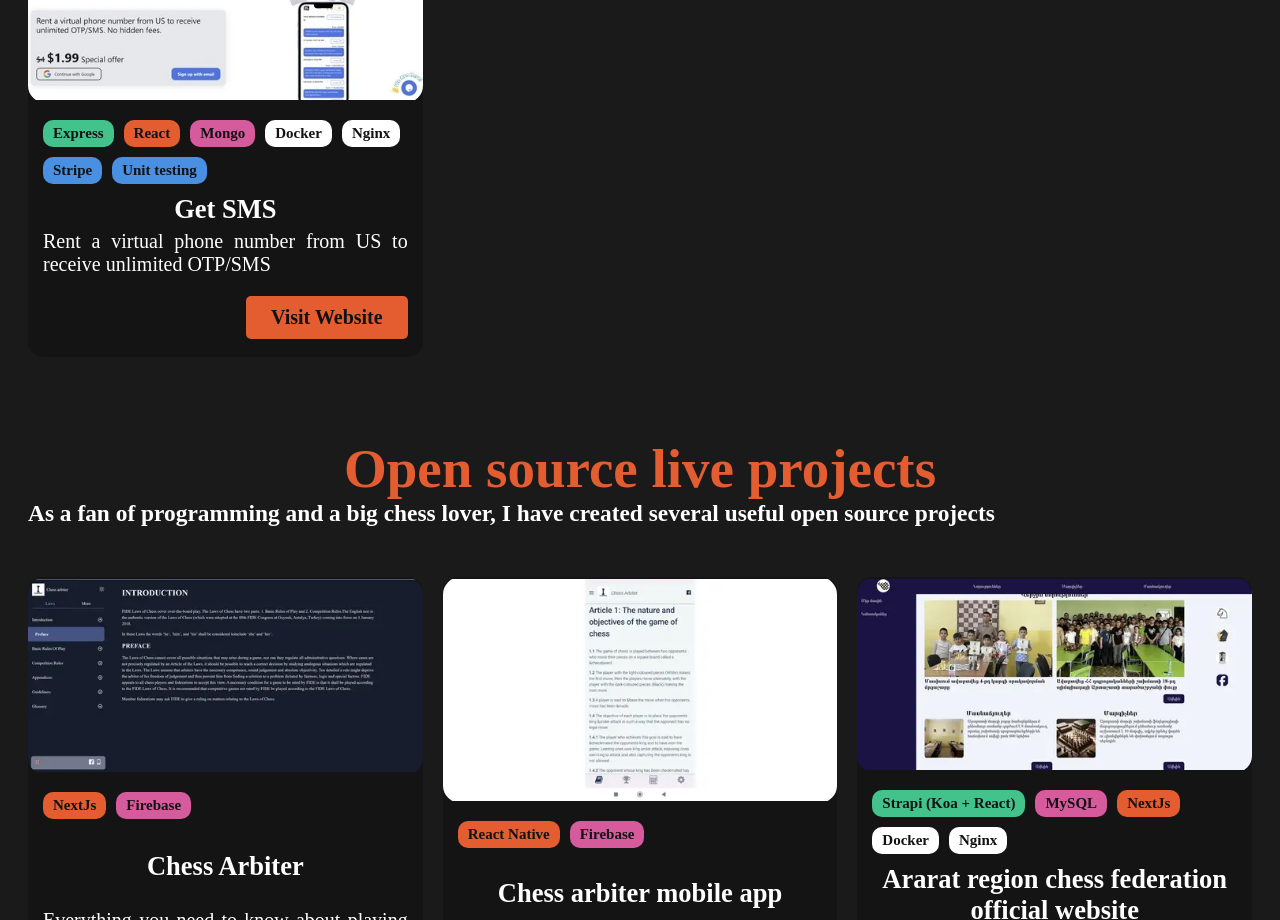
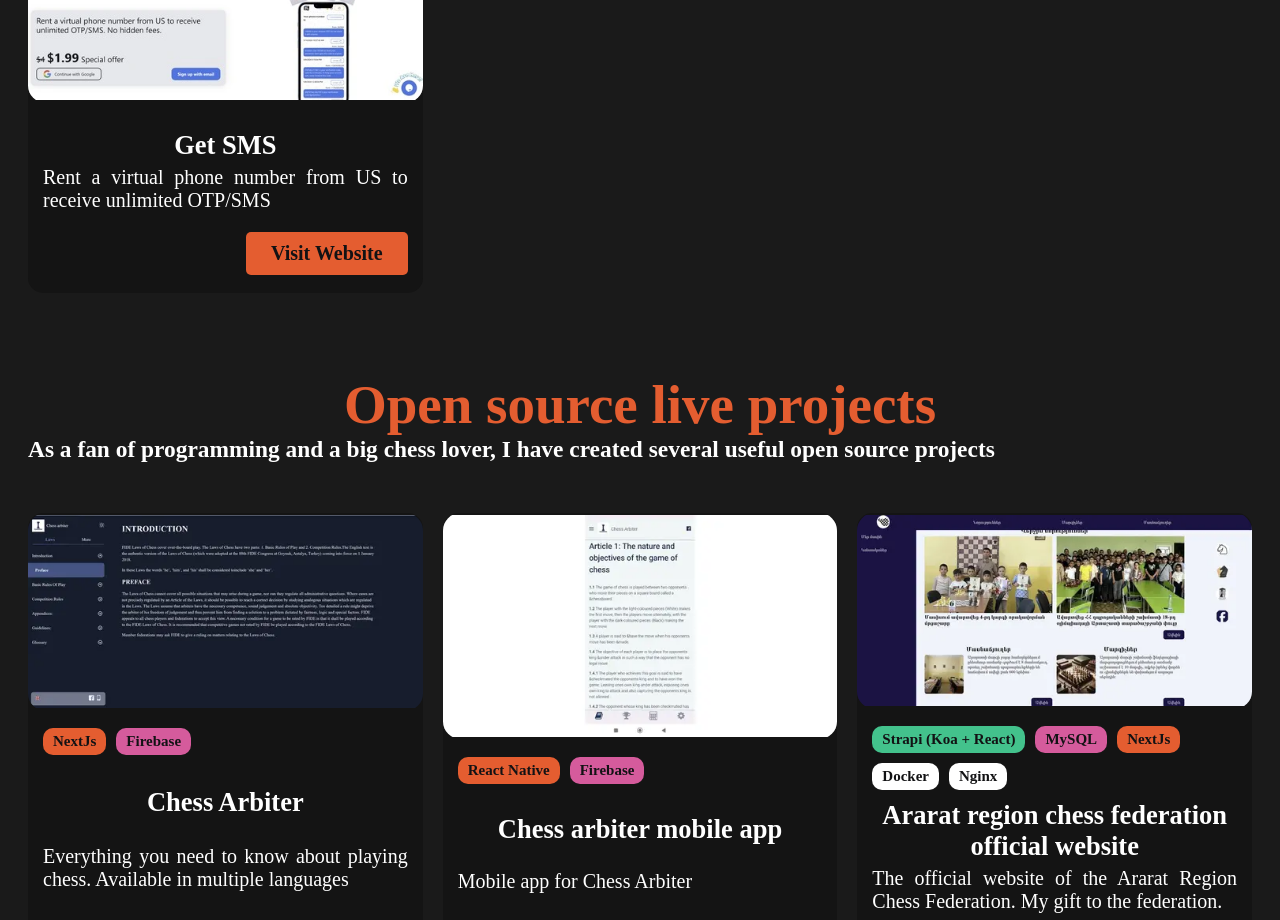
Before and after one commit to ArtyomSukiasyan/portfolio, a Next.js app: page / in a window 1280 px wide. Shown: the part 1520-2440 px from the top of the page. Built offline with nearby package versions, Linux system fonts and the light colour scheme.

Commit message:
feat: remove roles in get_sms

```diff
--- a/src/constants/project/projects.ts
+++ b/src/constants/project/projects.ts
@@ -12,15 +12,7 @@ export const JOB_PROJECTS: IProject[] = [
     title: "Get SMS",
     text: "Rent a virtual phone number from US to receive unlimited OTP/SMS",
     image: getSmsImg,
-    roles: [
-      "Express",
-      "React",
-      "Mongo",
-      "Docker",
-      "Nginx",
-      "Stripe",
-      "Unit testing",
-    ],
+    roles: [],
     href: "https://get-sms.app",
   },
 ];
```
